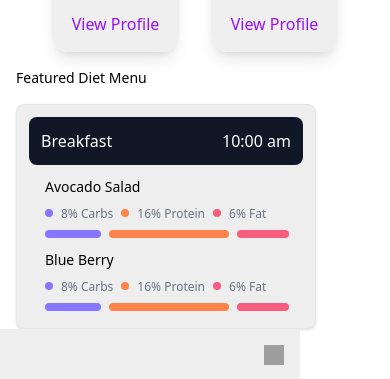
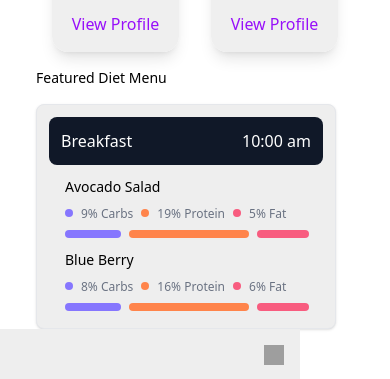
Before and after one commit to fre-eyesus/fitness-tracker, a React (Vite) app in the folder fitness-tracker/: page / in a window 390 px wide. Shown: the part 818-1197 px from the top of the page. Built offline with nearby package versions, Linux system fonts and the light colour scheme; grey boxes are pictures that could not be loaded.

Commit message:
Update DietMenu component styles for improved layout and adjust nutritional values for accuracy

```diff
--- a/fitness-tracker/src/components/DietMenu.jsx
+++ b/fitness-tracker/src/components/DietMenu.jsx
@@ -4,8 +4,8 @@ import blueberry from '../assets/blueberry.svg'
 function DietMenu() {
   return (
     <>
-    <p className='text-sm mx-4 my-4 font-medium md:text-center'>Featured Diet Menu</p>
-    <div className="mx-4 block w-[300px] h-[225px] p-3 bg-[#EEEEEE] border border-gray-200 rounded-lg shadow-sm md:mx-auto md:w-[50%] md:mb-2 md:p-2 lg:w-[75%]">
+    <p className='text-sm mx-9 my-4 font-medium md:text-center'>Featured Diet Menu</p>
+    <div className="mx-9 block w-[300px] h-[225px] p-3 bg-[#EEEEEE] border border-gray-200 rounded-lg shadow-sm md:mx-auto md:w-[50%] md:mb-2 md:p-2 lg:w-[75%]">
         <div className='flex justify-between bg-gray-900 rounded-lg p-3'>
             <p className='text-white font-medium'>Breakfast</p>
             <span className='text-white font-medium'>10:00 am</span>
@@ -19,9 +19,9 @@ function DietMenu() {
                 <div>
                     <h3 className='text-sm font-medium'>Avocado Salad</h3>
                     <div className='flex fle-row gap-2 mt-2'>
-                    <div className="mt-1 w-2 h-2 rounded-full bg-[#8676FE]"></div><p className='text-sm font-normal text-[12px] text-gray-500'>8% Carbs</p>
-                    <div className="mt-1 w-2 h-2 rounded-full bg-[#FF844B]"></div><p className='text-sm font-normal text-[12px] text-gray-500'>16% Protein</p>
-                    <div className="mt-1 w-2 h-2 rounded-full bg-[#F85C7F]"></div><p className='text-sm font-normal text-[12px] text-gray-500'>6% Fat</p>
+                    <div className="mt-1 w-2 h-2 rounded-full bg-[#8676FE]"></div><p className='text-sm font-normal text-[12px] text-gray-500'>9% Carbs</p>
+                    <div className="mt-1 w-2 h-2 rounded-full bg-[#FF844B]"></div><p className='text-sm font-normal text-[12px] text-gray-500'>19% Protein</p>
+                    <div className="mt-1 w-2 h-2 rounded-full bg-[#F85C7F]"></div><p className='text-sm font-normal text-[12px] text-gray-500'>5% Fat</p>
                     </div>
                     <div className='flex flex-row gap-2 mt-2'>
                         <div className='w-14 h-2 rounded-full bg-[#8676FE]'></div>
```
